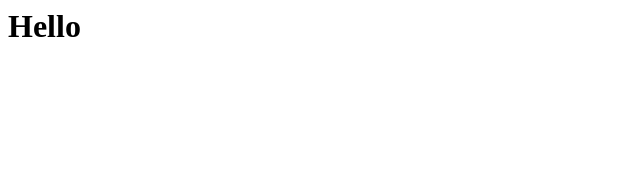
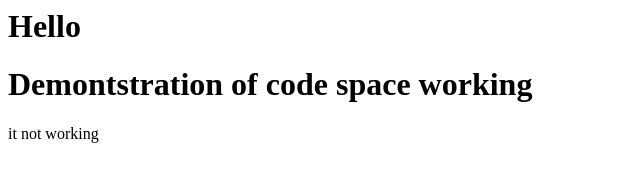
Before and after one commit to Ramanjali17/skills-code-with-codespaces, a plain HTML site: page index.html in a window 1280 px wide. Shown: the whole page, without its empty margins (0-640 px from the left). Drawn offline with Linux system fonts and the light colour scheme.

Commit message:
Update index.html

```diff
--- a/index.html
+++ b/index.html
@@ -1,3 +1,5 @@
 <html>
   <h1>Hello</h1>
+  <h1>Demontstration of code space working</h1>
+  <p>it not working</p>
 </html>
```
